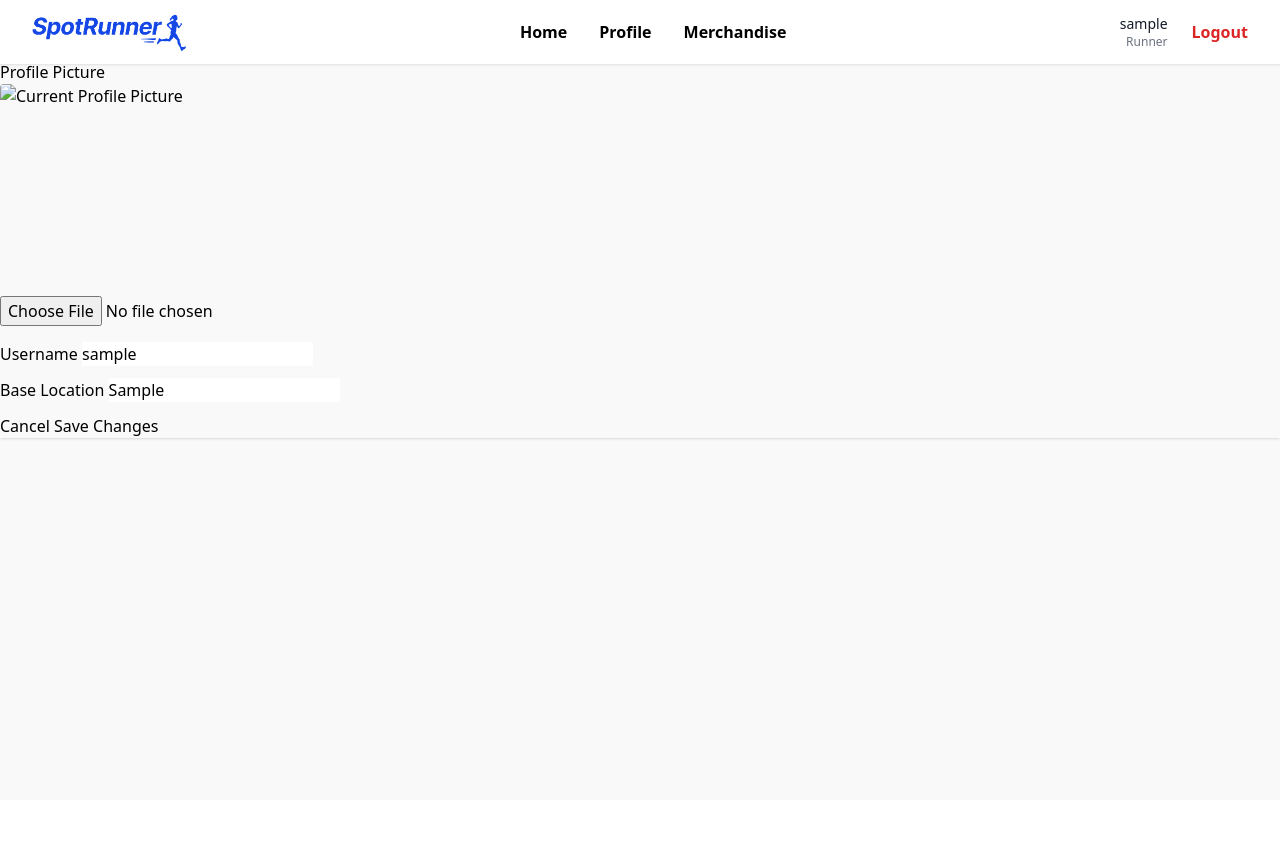
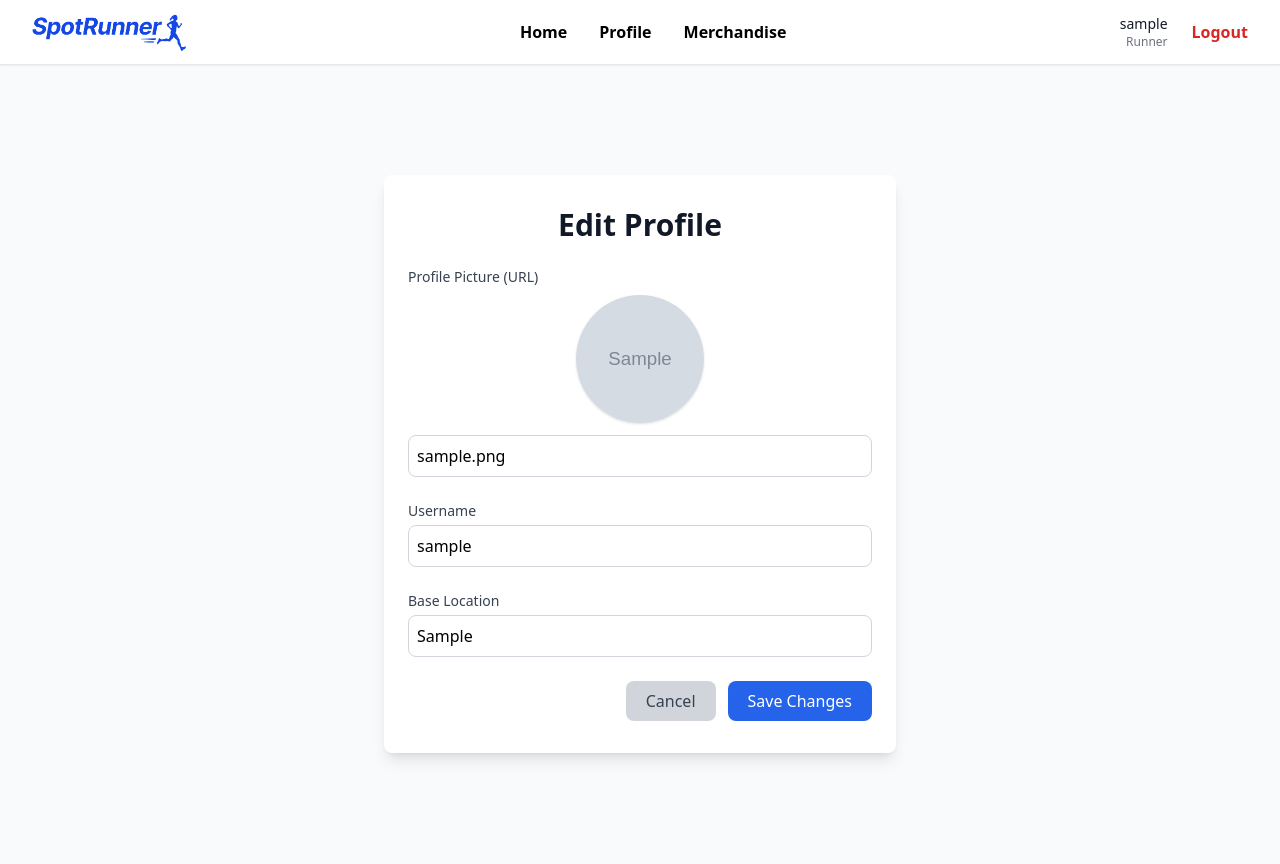
Before and after one commit to pbp-kelompok-e8/spot-runner, a Django app: page /event-organizer/profile/edit/ in a window 1280 px wide. Before the commit the page ends 440 px from the top, so only its background shows below. Run offline with Django 5.2, Linux system fonts and the light colour scheme; a user stored in the database is signed in; tables that the repository leaves empty hold one stand-in row (values such as "Sample post"); grey boxes marked "Sample" are stand-in pictures; some libraries are stand-ins or nearby versions.

Commit message:
Update Event Organizer (Dashboard dan Profile)

```diff
--- a/apps/event_organizer/templates/event_organizer/edit_profile.html
+++ b/apps/event_organizer/templates/event_organizer/edit_profile.html
@@ -1,69 +1,69 @@
 {% extends 'base.html' %}
-{% load static %}
+
+{% block meta %}
+<title>Edit Profile - Spot Runner</title>
+{% endblock meta %}
 
 {% block content %}
-<div class="container py-5">
-    <div class="row">
-        <div class="col-md-8 mx-auto">
-            <div class="card shadow">
-                <div class="card-body">
-                    <h2 class="card-title mb-4">Edit Profile</h2>
+<div class="min-h-screen bg-gray-50 flex flex-col justify-center py-12 sm:px-6 lg:px-8">
+  <div class="sm:mx-auto sm:w-full sm:max-w-lg">
+    <div class="bg-white py-8 px-6 shadow-lg sm:rounded-lg">
 
-                    <form method="POST" enctype="multipart/form-data">
+      <h2 class="text-center text-3xl font-bold text-gray-900 mb-6">Edit Profile</h2>
+
+      <form method="POST" action="{% url 'event_organizer:edit_profile' %}" class="space-y-6">
         {% csrf_token %}
 
-                        <div class="mb-4">
-                            <label class="form-label">Profile Picture</label>
-                            <div class="profile-img-preview mb-3">
+        <!-- Profile Picture (URLField) -->
+        <div>
+          <label class="block text-sm font-medium text-gray-700">Profile Picture (URL)</label>
           {% if organizer.profile_picture %}
-                                    <img src="{{ organizer.profile_picture.url }}" alt="Current Profile Picture" class="img-fluid rounded">
+            <img src="{{ organizer.profile_picture }}" alt="Profile Picture"
+                 class="w-32 h-32 rounded-full object-cover mt-2 mx-auto shadow">
           {% else %}
-                                    <div class="placeholder-img rounded d-flex align-items-center justify-content-center bg-light">
-                                        <i class="fas fa-user fa-3x text-secondary"></i>
+            <div class="w-32 h-32 bg-gray-200 rounded-full flex items-center justify-center mx-auto mt-2">
+              <i class="fas fa-user text-gray-500 text-4xl"></i>
             </div>
           {% endif %}
-                            </div>
-                            <input type="file" name="profile_picture" class="form-control" accept="image/*">
+          <input type="url" name="profile_picture"
+                 value="{{ organizer.profile_picture|default_if_none:'' }}"
+                 placeholder="Enter image URL"
+                 class="mt-3 block w-full border border-gray-300 rounded-lg p-2 focus:ring-blue-500 focus:border-blue-500">
         </div>
 
-                        <div class="mb-3">
-                            <label class="form-label">Username</label>
-                            <input type="text" name="username" class="form-control" value="{{ user.username }}" required>
+        <!-- Username (from Django user) -->
+        <div>
+          <label class="block text-sm font-medium text-gray-700">Username</label>
+          <input type="text" name="username"
+                 value="{{ user.username }}"
+                 required
+                 class="mt-1 block w-full border border-gray-300 rounded-lg p-2 focus:ring-blue-500 focus:border-blue-500">
         </div>
 
-                        <div class="mb-3">
-                            <label class="form-label">Base Location</label>
-                            <input type="text" name="base_location" class="form-control" value="{{ organizer.base_location }}" placeholder="Enter your base location">
+        <!-- Base Location (from EventOrganizer model) -->
+        <div>
+          <label class="block text-sm font-medium text-gray-700">Base Location</label>
+          <input type="text" name="base_location"
+                 value="{{ organizer.base_location|default_if_none:'' }}"
+                 placeholder="Enter your base location"
+                 class="mt-1 block w-full border border-gray-300 rounded-lg p-2 focus:ring-blue-500 focus:border-blue-500">
         </div>
 
-                        <div class="d-flex justify-content-end gap-2">
-                            <a href="{% url 'event_organizer:profile' %}" class="btn btn-secondary">Cancel</a>
-                            <button type="submit" class="btn btn-primary">Save Changes</button>
+        <!-- Buttons -->
+        <div class="flex justify-end gap-3 mt-8">
+          <a href="{% url 'event_organizer:profile' %}"
+             class="px-5 py-2 rounded-lg bg-gray-300 text-gray-700 hover:bg-gray-400">
+            Cancel
+          </a>
+
+          <button type="submit"
+             class="px-5 py-2 rounded-lg bg-blue-600 text-white hover:bg-blue-700">
+            Save Changes
+          </button>
         </div>
       </form>
+
     </div>
   </div>
 </div>
-    </div>
-</div>
-
-<style>
-.profile-img-preview {
-    aspect-ratio: 1;
-    max-width: 200px;
-    overflow: hidden;
-}
-
-.profile-img-preview img {
-    width: 100%;
-    height: 100%;
-    object-fit: cover;
-}
-
-.placeholder-img {
-    width: 100%;
-    height: 100%;
-    background-color: #f8f9fa;
-}
-</style>
 {% endblock %}
--- a/apps/event_organizer/views.py
+++ b/apps/event_organizer/views.py
@@ -7,11 +7,11 @@ from django.db.models import Avg, Count
 from apps.event.models import Event
 from apps.main.models import User
 from .models import EventOrganizer
+from apps.review.models import Review
 
 
 @login_required
 def dashboard_view(request):
-    """Dashboard for Event Organizer"""
     if request.user.role != 'event_organizer':
         messages.error(request, "Access denied. Only Event Organizers can access this page.")
         return redirect('main:show_main')
@@ -21,18 +21,21 @@ def dashboard_view(request):
         defaults={'base_location': ''}
     )
 
-    # Hitung total event dan review
     events = Event.objects.filter(user_eo=organizer).order_by('-event_date')
     total_events = events.count()
 
-    # Status grouping
+    # Grouping Status
     ongoing_events = events.filter(event_status='ongoing')
     finished_events = events.filter(event_status='finished')
     cancelled_events = events.filter(event_status='cancelled')
 
-    # Hitung rating (kalau sudah ada model Review)
-    # avg_rating = Review.objects.filter(event__user_eo=organizer).aggregate(avg=Avg('rating'))['avg'] or 0
-    # review_count = Review.objects.filter(event__user_eo=organizer).count()
+    stats = Review.objects.filter(event__user_eo=organizer).aggregate(
+        avg=Avg('rating'),
+        count=Count('rating')
+    )
+
+    avg_rating = round(stats['avg'] or 0, 2)
+    review_count = stats['count'] or 0
 
     context = {
         'organizer': organizer,
@@ -41,8 +44,8 @@ def dashboard_view(request):
         'finished_events': finished_events,
         'cancelled_events': cancelled_events,
         'total_events': total_events,
-        'avg_rating': 4.95,  # sementara hardcoded sesuai gambar
-        'review_count': 12,
+        'avg_rating': avg_rating,
+        'review_count': review_count,
     }
     return render(request, 'event_organizer/dashboard.html', context)
 
@@ -72,6 +75,7 @@ def profile_view(request):
 @login_required
 def edit_profile(request):
     """Edit Event Organizer Profile"""
+
     try:
         organizer = request.user.event_organizer_profile
     except EventOrganizer.DoesNotExist:
@@ -81,7 +85,7 @@ def edit_profile(request):
     if request.method == 'POST':
         new_username = request.POST.get('username')
         base_location = request.POST.get('base_location', '')
-        image_url = request.POST.get('profile_photo', '')
+        image_url = request.POST.get('profile_picture', '')  # ✅ name disamakan dengan form
 
         # Update username
         if new_username and new_username != request.user.username:
@@ -90,8 +94,7 @@ def edit_profile(request):
 
         # Update EO fields
         organizer.base_location = base_location
-        if image_url:
-            organizer.profile_picture = image_url
+        organizer.profile_picture = image_url  # ✅ langsung update
         organizer.save()
 
         messages.success(request, "Profile updated successfully!")
@@ -102,6 +105,7 @@ def edit_profile(request):
         'user': request.user,
     }
     return render(request, 'event_organizer/edit_profile.html', context)
+
 
 
 @login_required
--- a/templates/base.html
+++ b/templates/base.html
@@ -15,14 +15,17 @@
   <body class="bg-[#F9F9F9]">
     {% include 'navbar.html' %}
 
+    <main class="flex-1 pt-16">   <!-- <== BAGIAN PENTING -->
+      {% block content %}
+      {% endblock content %}
+    </main>
+
     <!-- Toast Container -->
     <div id="toast-container"
         class="fixed top-5 right-5 z-50 flex flex-col space-y-3">
       {% include 'toast.html' %}
     </div>
 
-    {% block content %} {% endblock content %}
-
     <!-- Script untuk munculin toast -->
     <script src="{% static 'js/toast.js' %}"></script>
 
```
Also changed, not shown: apps/event_organizer/templates/event_organizer/dashboard.html (+14 -23 lines), apps/event_organizer/templates/event_organizer/profile.html (+39 -25 lines). Lines whose indentation alone changed are shown as unchanged.
